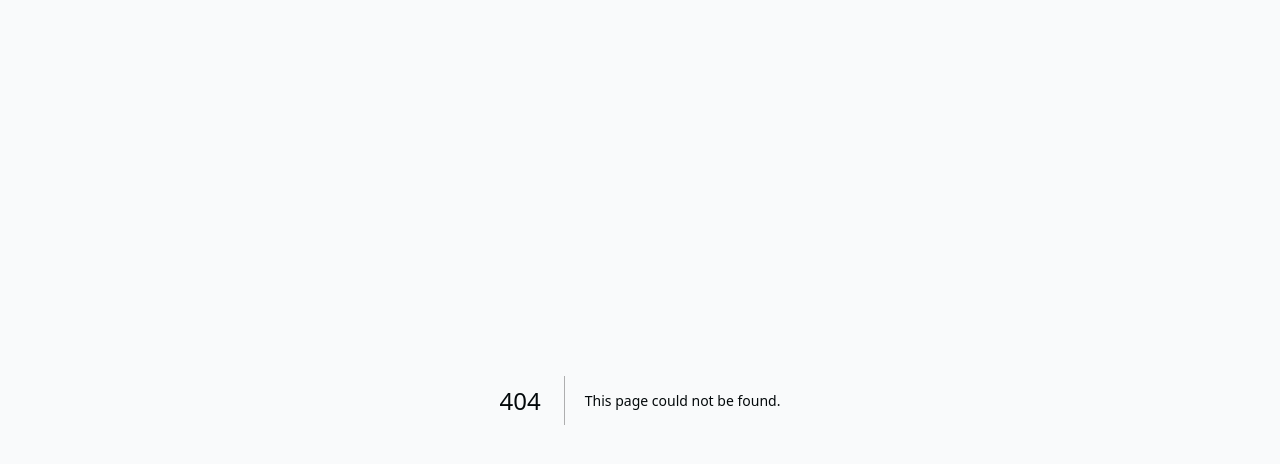
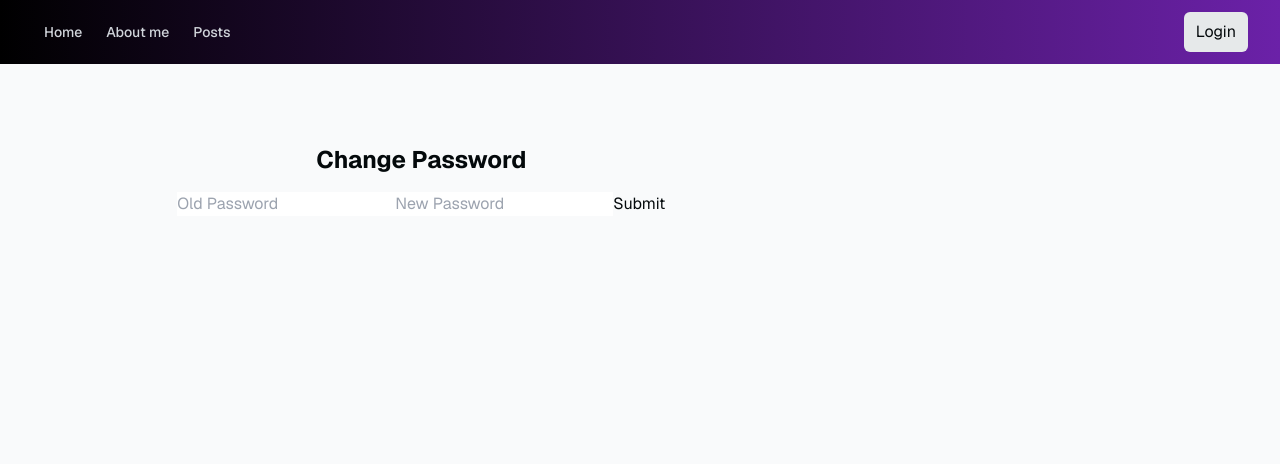
Before and after one commit to Halldor-Hrafn/my-nextjs-portfolio, a Next.js app: page /profile/1/settings in a window 1280 px wide. Before the commit this address had no page. Shown: the top 464 px of the page. Built offline with nearby package versions, Linux system fonts and the light colour scheme; no server answers.

Commit message:
Created a settings page so that users can change details. Added a new button the the user's pages so they can access the settings

```diff
--- a/app/profile/[id]/page.tsx
+++ b/app/profile/[id]/page.tsx
@@ -6,6 +6,7 @@ export default async function Page({ params }: { params: { id: string }}) {
   const cookieStore = cookies()
   const supabase = createClient(cookieStore);
 
+  const viewUserId = (await supabase.auth.getUser()).data?.user?.id;
   const userId = params.id;
 
   const { data: posts, error: postError } = await supabase
@@ -37,6 +38,11 @@ export default async function Page({ params }: { params: { id: string }}) {
             />
             <h1 className="text-3xl font-bold">{profile![0].user_name}</h1>
             <p className="text-gray-500">{profile![0].about_me}</p>
+            {viewUserId === userId && (
+              <a href={`/profile/${userId}/settings`} className="mt-4 text-blue-500">
+                Edit Profile
+              </a>
+            )}
           </div>
         </div>
         <div className="col-span-2">
--- /dev/null
+++ b/app/profile/[id]/settings/page.tsx
@@ -0,0 +1,42 @@
+import Navbar from "@/components/Navbar";
+import { createClient } from "@/utils/supabase/server";
+import { cookies } from "next/headers";
+
+export default async function Page() {
+  const cookieStore = cookies();
+  const supabase = createClient(cookieStore);
+
+  const handlePasswordReset = async (formData: FormData) => {
+    "use server";
+
+    const cookiesStore = cookies();
+    const supabase = createClient(cookiesStore);
+
+    const oldPassword = formData.get("oldPassword") as string;
+    const newPassword = formData.get("newPassword") as string;
+
+
+
+    const { error } = await supabase.auth.updateUser({
+      password: newPassword,
+    })
+  }
+
+  return (
+    <div className="flex-1 w-full flex flex-col gap-20 items-center">
+      <Navbar />
+      <main className="w-full grid grid-cols-3 gap-8">
+        <div className="col-span-2">
+          <div className="w-full text-center">
+            <h2 className="text-2xl font-bold mb-4">Change Password</h2>
+            <form action={handlePasswordReset}>
+              <input type="password" placeholder="Old Password" name="oldPassword" />
+              <input type="password" placeholder="New Password" name="newPassword" />
+              <button formAction={handlePasswordReset}>Submit</button>
+            </form>
+          </div>
+        </div>
+      </main>
+    </div>
+  );
+}
--- a/app/profile/page.tsx
+++ b/app/profile/page.tsx
@@ -6,6 +6,7 @@ export default async function Page() {
   const cookieStore = cookies()
   const supabase = createClient(cookieStore);
 
+  const viewUserId = (await supabase.auth.getUser()).data?.user?.id;
   const userId = (await supabase.auth.getUser()).data?.user?.id;
 
   console.log(userId)
@@ -42,6 +43,11 @@ export default async function Page() {
             />
             <h1 className="text-3xl font-bold">{profile![0].user_name}</h1>
             <p className="text-gray-500">{profile![0].about_me}</p>
+            {viewUserId === userId && (
+              <a href={`/profile/${userId}/settings`} className="mt-4 text-blue-500">
+                Edit Profile
+              </a>
+            )}
           </div>
         </div>
         <div className="col-span-2">
--- /dev/null
+++ b/app/profile/settings/page.tsx
@@ -0,0 +1,57 @@
+import Navbar from "@/components/Navbar";
+import { createClient } from "@/utils/supabase/server";
+import { cookies } from "next/headers";
+
+export default async function Page() {
+  const cookieStore = cookies();
+  const supabase = createClient(cookieStore);
+
+  const handlePasswordReset = async (formData: FormData) => {
+    "use server";
+
+    const cookiesStore = cookies();
+    const supabase = createClient(cookiesStore);
+
+    const viewUserId = (await supabase.auth.getUser()).data?.user?.id;
+    const userId = (await supabase.auth.getUser()).data!.user!.email
+
+    const oldPassword = formData.get("oldPassword") as string;
+    const newPassword = formData.get("newPassword") as string;
+
+    const { error } = await supabase.auth.updateUser({
+      password: newPassword,
+    })
+  }
+
+  return (
+    <div className="flex-1 w-full flex flex-col gap-20 items-center">
+      <Navbar />
+      <main className="w-full grid grid-cols-3 gap-8">
+        <div className="col-span-1">
+          {/* Profile Picture Section */}
+          <div className="flex flex-col items-center">
+            <img
+              src="https://i.imgur.com/0DTlT5W.png"
+              alt="Profile Image"
+              className="w-32 h-32 rounded-full mb-4"
+            />
+            <h1 className="text-3xl font-bold">Halldór Hrafn Reynisson</h1>
+            <p className="text-gray-500">I am a 17 year old developer from Iceland.</p>
+
+          </div>
+        </div>
+        <div className="col-span-2">
+          {/* Post History */}
+          <div>
+            <h2 className="text-2xl font-bold mb-4">Change Password</h2>
+            <form action={handlePasswordReset}>
+              <input type="password" placeholder="Old Password" name="oldPassword" />
+              <input type="password" placeholder="New Password" name="newPassword" />
+              <button formAction={handlePasswordReset}>Submit</button>
+            </form>
+          </div>
+        </div>
+      </main>
+    </div>
+  );
+}
```
